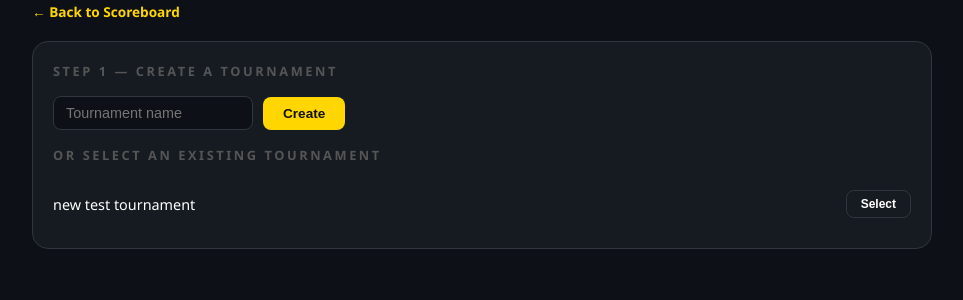
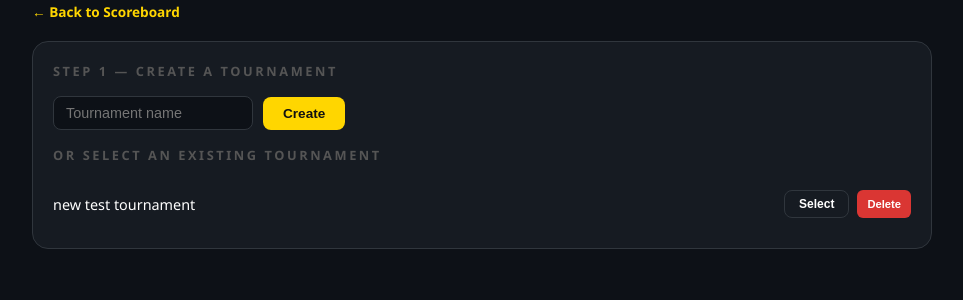
Before and after one commit to btou22/ITM352_S26, a Flask app: page /tournament in a window 1280 px wide. Shown: the part 124-424 px from the top of the page, without its empty margins (158-1121 px from the left). Run offline with Flask 3, Linux system fonts and the light colour scheme; data comes from the database, SQL or seed files in the repository; both versions use the stored data as it was after the commit.

Commit message:
CAss, can you test the app

```diff
--- a/ITM352_Test/app.py
+++ b/ITM352_Test/app.py
@@ -163,55 +163,64 @@ def get_db():
 def generate_bracket(tournament_id):
     # generates the first round of matches from the participant list
     # handles byes automatically for odd numbers of players
+    # we use try/finally to make sure the connection always closes
+    # even if something goes wrong (Brandon)
     conn = get_db()
     c = conn.cursor()
 
-    # get all participants for this tournament
-    participants = c.execute(
-        'SELECT * FROM participants WHERE tournament_id = ?', (tournament_id,)
-    ).fetchall()
+    try:
+        # get all participants for this tournament
+        participants = c.execute(
+            'SELECT * FROM participants WHERE tournament_id = ?', (tournament_id,)
+        ).fetchall()
 
-    players = list(participants)
-    num_players = len(players)
+        players = list(participants)
+        num_players = len(players)
 
-    # figure out the next power of 2 so we know how many byes we need
-    # for example 5 players needs 8 slots so 3 byes are needed
-    next_power = 2 ** math.ceil(math.log2(num_players)) if num_players > 1 else 2
-    num_byes = next_power - num_players
+        # figure out the next power of 2 so we know how many byes we need
+        # for example 6 players needs 8 slots so 2 byes are added
+        next_power = 2 ** math.ceil(math.log2(num_players)) if num_players > 1 else 2
+        num_byes = next_power - num_players
 
-    # add None placeholders for bye slots
-    for _ in range(num_byes):
-        players.append(None)
+        # add None placeholders for bye slots
+        for _ in range(num_byes):
+            players.append(None)
 
-    # create round 1 matches
-    match_number = 1
-    for i in range(0, len(players), 2):
-        player_a = players[i]
-        player_b = players[i + 1]
+        # create round 1 matches
+        match_number = 1
+        for i in range(0, len(players), 2):
+            player_a = players[i]
+            player_b = players[i + 1]
 
-        is_bye = 1 if player_a is None or player_b is None else 0
-        winner_id = None
+            is_bye = 1 if player_a is None or player_b is None else 0
+            winner_id = None
 
-        # if it's a bye automatically set the real player as the winner
-        if is_bye:
-            winner_id = player_a['id'] if player_b is None else player_b['id']
+            # safely find the winner for bye matches
+            # only the real player (not None) gets the automatic win
+            if is_bye:
+                if player_a is not None:
+                    winner_id = player_a['id']
+                elif player_b is not None:
+                    winner_id = player_b['id']
 
-        c.execute('''
-            INSERT INTO matches (tournament_id, round_number, match_number, player_a_id, player_b_id, winner_id, is_bye, confirmed)
-            VALUES (?, 1, ?, ?, ?, ?, ?, ?)
-        ''', (
-            tournament_id,
-            match_number,
-            player_a['id'] if player_a else None,
-            player_b['id'] if player_b else None,
-            winner_id,
-            is_bye,
-            1 if is_bye else 0
-        ))
-        match_number += 1
+            c.execute('''
+                INSERT INTO matches (tournament_id, round_number, match_number, player_a_id, player_b_id, winner_id, is_bye, confirmed)
+                VALUES (?, 1, ?, ?, ?, ?, ?, ?)
+            ''', (
+                tournament_id,
+                match_number,
+                player_a['id'] if player_a is not None else None,
+                player_b['id'] if player_b is not None else None,
+                winner_id,
+                is_bye,
+                1 if is_bye else 0
+            ))
+            match_number += 1
 
-    conn.commit()
-    conn.close()
+        conn.commit()
+    finally:
+        # always close the connection even if something goes wrong
+        conn.close()
 
 
 def advance_winners(tournament_id, round_number):
@@ -220,48 +229,49 @@ def advance_winners(tournament_id, round_number):
     conn = get_db()
     c = conn.cursor()
 
-    # get all matches for this round
-    matches = c.execute(
-        'SELECT * FROM matches WHERE tournament_id = ? AND round_number = ?',
-        (tournament_id, round_number)
-    ).fetchall()
+    try:
+        # get all matches for this round
+        matches = c.execute(
+            'SELECT * FROM matches WHERE tournament_id = ? AND round_number = ?',
+            (tournament_id, round_number)
+        ).fetchall()
 
-    # check if all matches in the round are done
-    all_confirmed = all(m['confirmed'] == 1 for m in matches)
-    if not all_confirmed:
+        # check if all matches in the round are done
+        all_confirmed = all(m['confirmed'] == 1 for m in matches)
+        if not all_confirmed:
+            return False
+
+        # get all winners from this round
+        winners = [m['winner_id'] for m in matches if m['winner_id']]
+
+        # if only one winner left they are the tournament champion
+        if len(winners) == 1:
+            return True
+
+        # create next round matches from the winners
+        next_round = round_number + 1
+        match_number = 1
+        for i in range(0, len(winners), 2):
+            player_a = winners[i]
+            player_b = winners[i + 1] if i + 1 < len(winners) else None
+            is_bye = 1 if player_b is None else 0
+            winner_id = player_a if is_bye else None
+
+            c.execute('''
+                INSERT INTO matches (tournament_id, round_number, match_number, player_a_id, player_b_id, winner_id, is_bye, confirmed)
+                VALUES (?, ?, ?, ?, ?, ?, ?, ?)
+            ''', (
+                tournament_id, next_round, match_number,
+                player_a, player_b, winner_id, is_bye,
+                1 if is_bye else 0
+            ))
+            match_number += 1
+
+        conn.commit()
+        return True
+    finally:
+        # always close the connection even if something goes wrong
         conn.close()
-        return False
-
-    # get all winners from this round
-    winners = [m['winner_id'] for m in matches if m['winner_id']]
-
-    # if only one winner left they are the tournament champion
-    if len(winners) == 1:
-        conn.close()
-        return True
-
-    # create next round matches from the winners
-    next_round = round_number + 1
-    match_number = 1
-    for i in range(0, len(winners), 2):
-        player_a = winners[i]
-        player_b = winners[i + 1] if i + 1 < len(winners) else None
-        is_bye = 1 if player_b is None else 0
-        winner_id = player_a if is_bye else None
-
-        c.execute('''
-            INSERT INTO matches (tournament_id, round_number, match_number, player_a_id, player_b_id, winner_id, is_bye, confirmed)
-            VALUES (?, ?, ?, ?, ?, ?, ?, ?)
-        ''', (
-            tournament_id, next_round, match_number,
-            player_a, player_b, winner_id, is_bye,
-            1 if is_bye else 0
-        ))
-        match_number += 1
-
-    conn.commit()
-    conn.close()
-    return True
 
 
 # ROUTES
@@ -607,6 +617,8 @@ def register_player(tournament_id):
 def start_tournament(tournament_id):
     # generates the bracket from all registered players
     # needs at least 2 players to start
+    # we count and close the connection before calling generate_bracket
+    # so we never have two connections open at the same time (Brandon)
     conn = get_db()
     c = conn.cursor()
     count = c.execute(
@@ -618,8 +630,11 @@ def start_tournament(tournament_id):
     if count < 2:
         return jsonify({"error": "Need at least 2 players"}), 400
 
-    generate_bracket(tournament_id)
-    return jsonify({"success": True})
+    try:
+        generate_bracket(tournament_id)
+        return jsonify({"success": True})
+    except Exception as e:
+        return jsonify({"error": str(e)}), 500
 
 
 @app.route("/tournament/<int:tournament_id>/bracket")
@@ -697,6 +712,32 @@ def list_tournaments():
     return jsonify({"tournaments": [dict(t) for t in tournaments]})
 
 
+@app.route("/tournament/<int:tournament_id>/delete", methods=["POST"])
+def delete_tournament(tournament_id):
+    # deletes a tournament and all its players and matches from the database
+    # we delete matches and participants first before deleting the tournament itself
+    conn = get_db()
+    c = conn.cursor()
+    c.execute("DELETE FROM matches WHERE tournament_id = ?", (tournament_id,))
+    c.execute("DELETE FROM participants WHERE tournament_id = ?", (tournament_id,))
+    c.execute("DELETE FROM tournaments WHERE id = ?", (tournament_id,))
+    conn.commit()
+    conn.close()
+    return jsonify({"success": True})
+
+
+@app.route("/tournament/player/<int:player_id>/delete", methods=["POST"])
+def delete_player(player_id):
+    # removes a single player from the tournament
+    # only works cleanly before the bracket is generated
+    conn = get_db()
+    c = conn.cursor()
+    c.execute("DELETE FROM participants WHERE id = ?", (player_id,))
+    conn.commit()
+    conn.close()
+    return jsonify({"success": True})
+
+
 # ────────────────────────────────────────────────────────────────────────────
 # RUN THE APP
 # This starts the Flask development server when you run the file directly.
--- a/ITM352_Test/templates/tournament.html
+++ b/ITM352_Test/templates/tournament.html
@@ -88,12 +88,25 @@
       transition: opacity 0.2s;
     }
     .btn:hover { opacity: 0.85; }
-    .btn-yellow { background: #FFD600; color: #111; }
-    .btn-green  { background: #238636; color: white; }
-    .btn-red    { background: #da3633; color: white; }
+    .btn-yellow  { background: #FFD600; color: #111; }
+    .btn-green   { background: #238636; color: white; }
+    .btn-red     { background: #da3633; color: white; }
     .btn-outline { background: transparent; border: 1px solid #30363d; color: white; }
 
-    /* :D (brandon )form row layout */
+    /* small delete button used in lists */
+    .btn-delete {
+      padding: 4px 10px;
+      background: #da3633;
+      color: white;
+      border: none;
+      border-radius: 6px;
+      font-size: 0.7rem;
+      font-weight: 700;
+      cursor: pointer;
+    }
+    .btn-delete:hover { opacity: 0.8; }
+
+    /* :D (brandon) form row layout */
     .form-row {
       display: flex;
       gap: 10px;
@@ -102,7 +115,7 @@
       margin-bottom: 12px;
     }
 
-    /* Under this poing is is tournament lists  (Brandon)*/
+    /* Under this point is tournament lists (Brandon) */
     .tournament-item {
       display: flex;
       justify-content: space-between;
@@ -110,6 +123,7 @@
       padding: 10px 0;
       border-bottom: 1px solid #21262d;
       font-size: 0.9rem;
+      gap: 10px;
     }
     .tournament-item:last-child { border-bottom: none; }
 
@@ -124,6 +138,7 @@
       font-size: 0.85rem;
       display: flex;
       justify-content: space-between;
+      align-items: center;
     }
     .player-list li:last-child { border-bottom: none; }
 
@@ -281,11 +296,16 @@
             list.innerHTML = '<p style="color:#555; font-size:0.8rem;">No tournaments yet — create one above!</p>';
             return;
           }
+          // each tournament row now has a select button and a delete button
           list.innerHTML = data.tournaments.map(t => `
             <div class="tournament-item">
               <span>${t.name}</span>
-              <button class="btn btn-outline" style="padding:6px 14px; font-size:0.75rem;"
-                onclick="selectTournament(${t.id}, '${t.name}')">Select</button>
+              <div style="display:flex; gap:8px;">
+                <button class="btn btn-outline" style="padding:6px 14px; font-size:0.75rem;"
+                  onclick="selectTournament(${t.id}, '${t.name}')">Select</button>
+                <button class="btn-delete"
+                  onclick="deleteTournament(${t.id}, '${t.name}')">Delete</button>
+              </div>
             </div>
           `).join('');
         });
@@ -311,6 +331,28 @@
       });
     }
 
+    // deletes a tournament and all its players and matches
+    function deleteTournament(id, name) {
+      if (!confirm(`Delete "${name}" and all its data? This cannot be undone.`)) return;
+
+      fetch(`/tournament/${id}/delete`, {
+        method: 'POST'
+      })
+      .then(r => r.json())
+      .then(data => {
+        if (data.success) {
+          // if we deleted the currently selected tournament reset the page
+          if (currentTournamentId === id) {
+            currentTournamentId = null;
+            document.getElementById('register-section').style.display = 'none';
+            document.getElementById('bracket-section').style.display = 'none';
+            document.getElementById('champion-banner').style.display = 'none';
+          }
+          loadTournaments();
+        }
+      });
+    }
+
     // selects a tournament and shows the player registration section
     function selectTournament(id, name) {
       currentTournamentId = id;
@@ -331,13 +373,29 @@
             list.innerHTML = '<li style="color:#555;">No players registered yet</li>';
             return;
           }
+          // each player row now has a delete button next to their name
           list.innerHTML = data.participants.map(p => `
             <li>
-              <span>${p.name}</span>
-              <span class="club">${p.club || ''}</span>
+              <span>${p.name} <span style="color:#555; font-size:0.75rem;">${p.club || ''}</span></span>
+              <button class="btn-delete" onclick="deletePlayer(${p.id})">Remove</button>
             </li>
           `).join('');
         });
+    }
+
+    // removes a player from the tournament
+    function deletePlayer(playerId) {
+      if (!confirm('Remove this player from the tournament?')) return;
+
+      fetch(`/tournament/player/${playerId}/delete`, {
+        method: 'POST'
+      })
+      .then(r => r.json())
+      .then(data => {
+        if (data.success) {
+          loadPlayers();
+        }
+      });
     }
 
     // adds a new player to the tournament
```
Also changed, not shown: ITM352_Test/tournament.db, 1 other file.
